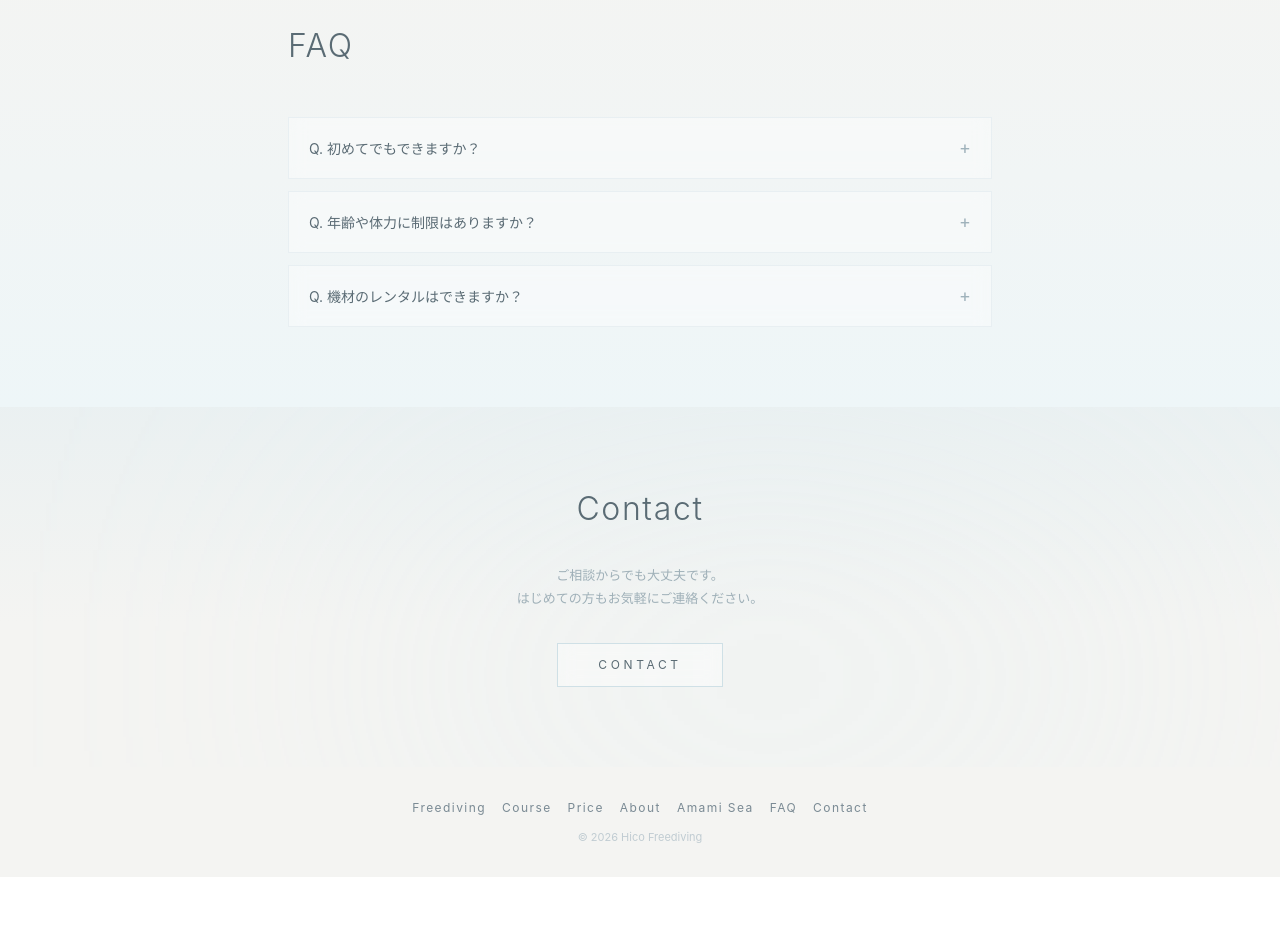
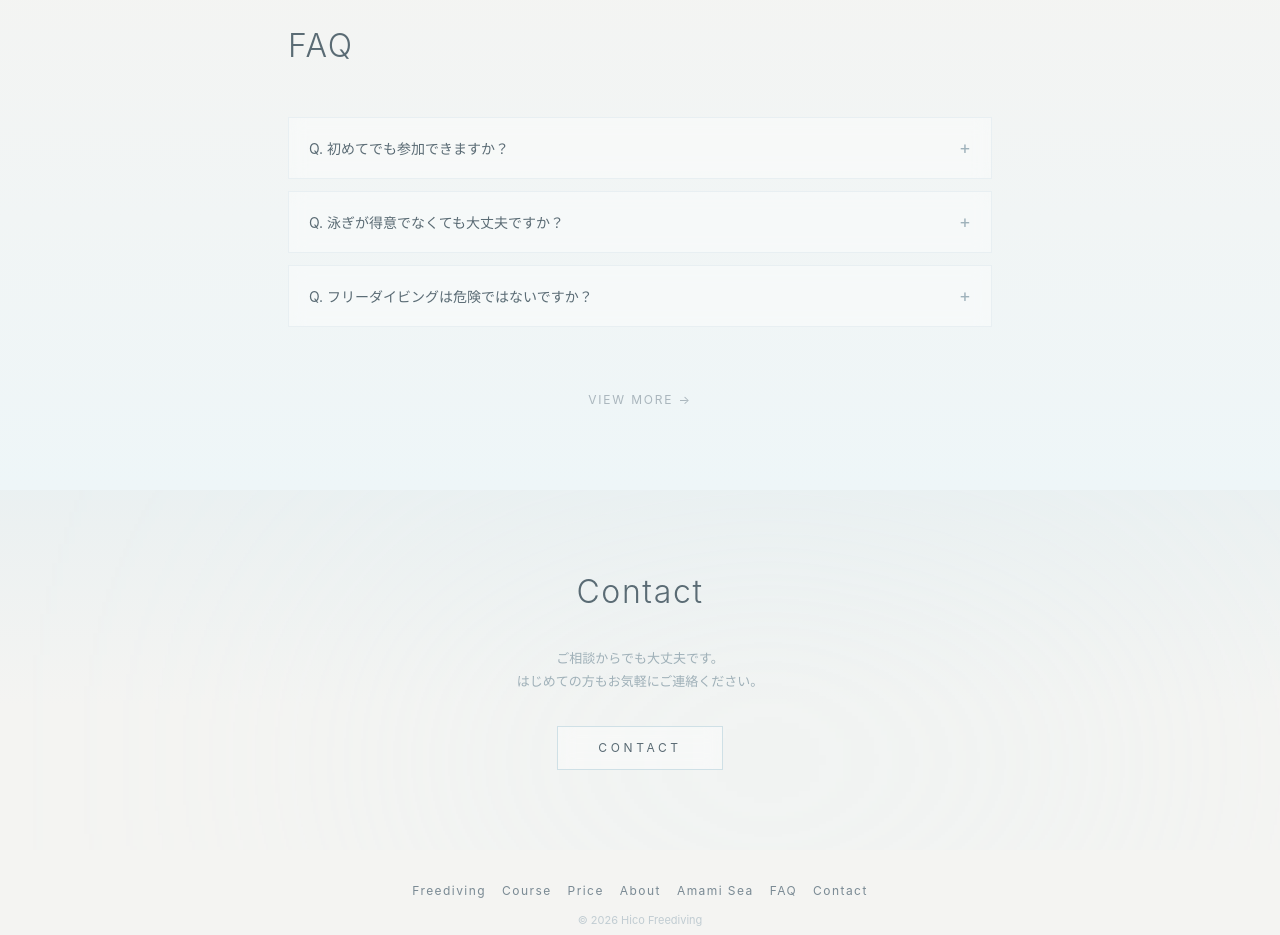
Before and after one commit to ikucha-portfolio/freediving-site, a React (Vite) app: page / in a window 1280 px wide. Shown: the part 2620-3555 px from the top of the page. Before the commit the page ends 3497 px from the top, so only its background shows below. Built offline with nearby package versions, Linux system fonts and the light colour scheme.

Commit message:
feat:FAQ(セクションとページ）のデータ挿入

```diff
--- a/src/pages/FAQ.jsx
+++ b/src/pages/FAQ.jsx
@@ -7,24 +7,28 @@ export default function FAQ() {
 
   const faqs = [
   {
-      q: "初心者でも参加できますか？",
-      a: "はい、初心者の方も大歓迎です。スキンダイビングから無理なく始められます。"
+    q: "初めてでも参加できますか？",
+    a: "はい、可能です。ほとんどの方が未経験からのスタートです。インストラクターが一人ひとりに合わせて丁寧にサポートします。どのコースを受講したら良いかわからない場合も、お気軽にご相談ください。"
   },
   {
-      q: "泳ぎが苦手でも大丈夫ですか？",
-      a: "問題ありません。足のつく場所から練習し、徐々に慣れていきます。"
+    q: "泳ぎが得意でなくても大丈夫ですか？",
+    a: "はい、大丈夫です。足のつかない場所でも、浮き方や呼吸の方法からゆっくり練習していくのでご安心ください。"
   },
   {
-      q: "器材はレンタルできますか？",
-      a: "はい、レンタル可能です。一部無料の器材もあります。"
+    q: "フリーダイビングは危険ではないですか？",
+    a: "正しい知識とルールを守れば、安全に楽しむことができます。安全に海遊びをするためにも、講習の受講をおすすめしています。"
   },
   {
-      q: "一人での参加でも大丈夫ですか？",
-      a: "お一人で参加される方も多いのでご安心ください。"
+    q: "年齢や体力に制限はありますか？",
+    a: "参加条件は18歳以上で健康に問題のない方です。持病がある方は事前にご相談ください。"
   },
   {
-      q: "天候が悪い場合はどうなりますか？",
-      a: "安全を最優先に判断し、日程変更または中止となる場合があります。"
+    q: "器材のレンタルはできますか？",
+    a: "はい、可能です。水着とタオルがあればご参加いただけます。必要な器材はすべてレンタル可能です。料金はPRICEページをご確認ください。"
+  },
+  {
+    q: "講習にはどれくらいの日数が必要ですか？",
+    a: "スキンダイビングは半日、AIDA1は1日（5〜6時間）、AIDA2は2.5〜3日、AIDA3は3〜3.5日が目安です。日程を分けての受講も可能ですのでご相談ください。"
   }
 ];
 
--- a/src/pages/Home.jsx
+++ b/src/pages/Home.jsx
@@ -9,16 +9,16 @@ import { useState } from "react";
 export default function Home() {
   const faqs = [
   {
-    q: "初めてでもできますか？",
-    a: "はい、スキンダイビングコースからご参加いただけます。"
+    q: "初めてでも参加できますか？",
+    a: "はい、ほとんどの方が未経験からのスタートです。インストラクターが丁寧にサポートします。"
   },
   {
-    q: "年齢や体力に制限はありますか？",
-    a: "18歳以上で健康に問題のない方なら大丈夫です。"
+    q: "泳ぎが得意でなくても大丈夫ですか？",
+    a: "はい、大丈夫です。浮き方や呼吸の方法からゆっくり練習していきます。"
   },
   {
-    q: "機材のレンタルはできますか？",
-    a: "はい、全てレンタル可能です。"
+    q: "フリーダイビングは危険ではないですか？",
+    a: "正しい知識とルールを守れば安全に楽しめます。講習でしっかり学べますのでご安心ください。"
   }
 ];
   const [openIndex, setOpenIndex] = useState(null);
@@ -220,7 +220,6 @@ export default function Home() {
     </div>
 
     <div className="space-y-3">
-
       {faqs.map((item, i) => (
         <div
           key={i}
@@ -234,7 +233,6 @@ export default function Home() {
             hover:bg-white/60
           "
         >
-
           {/* 質問 */}
           <button
             onClick={() =>
@@ -257,11 +255,19 @@ export default function Home() {
               {item.a}
             </p>
           )}
-
         </div>
       ))}
+    </div>
 
+    <div className="mt-10 text-center">
+  <Link to="/faq" className="inline-block mt-6">
+    <div className="text-[12px] text-[#aab6bd] tracking-[0.15em] hover:opacity-60 transition">
+      VIEW MORE →
     </div>
+  </Link>
+</div>
+
+
 
   </Container>
 </Section>
```
Lines whose indentation alone changed are shown as unchanged.
